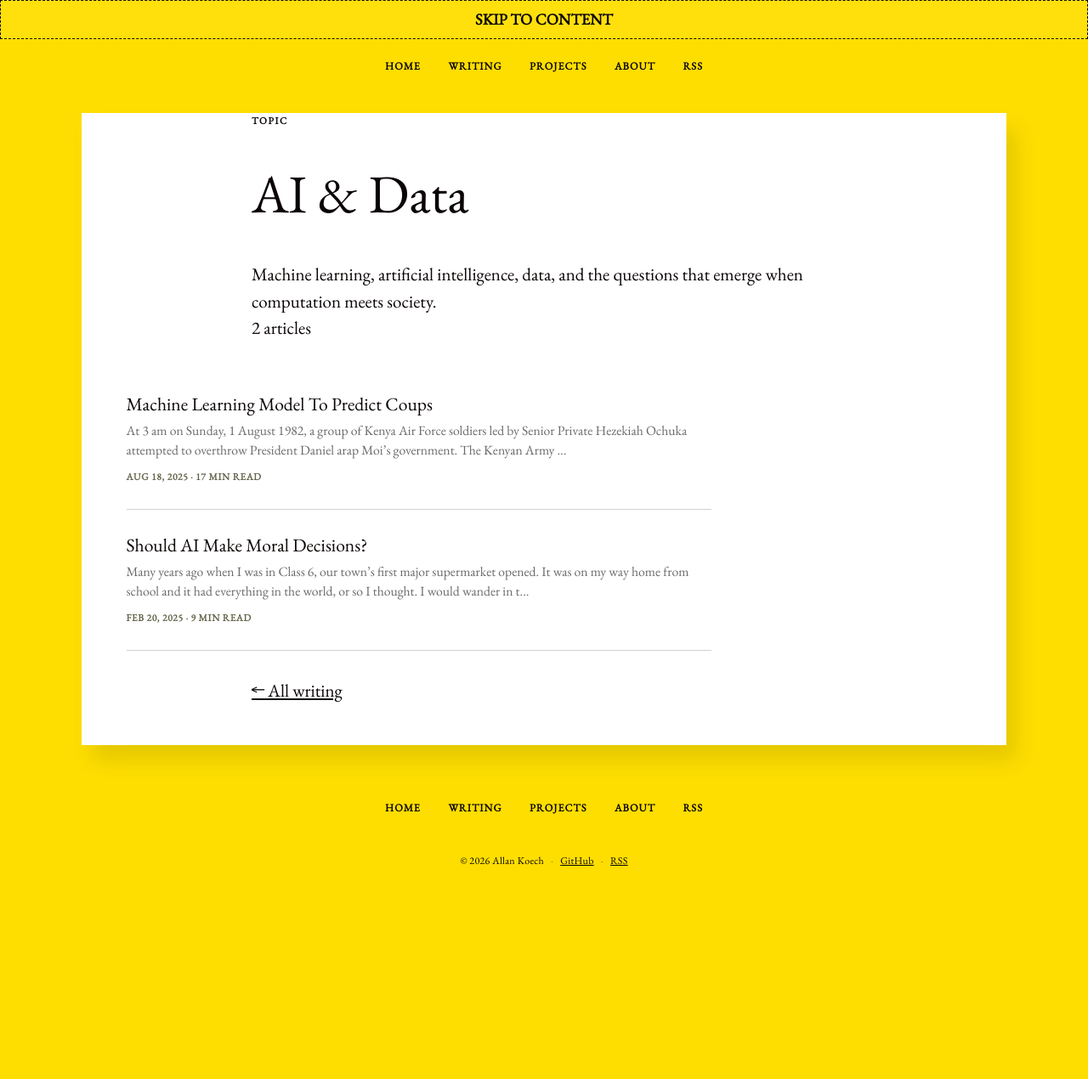
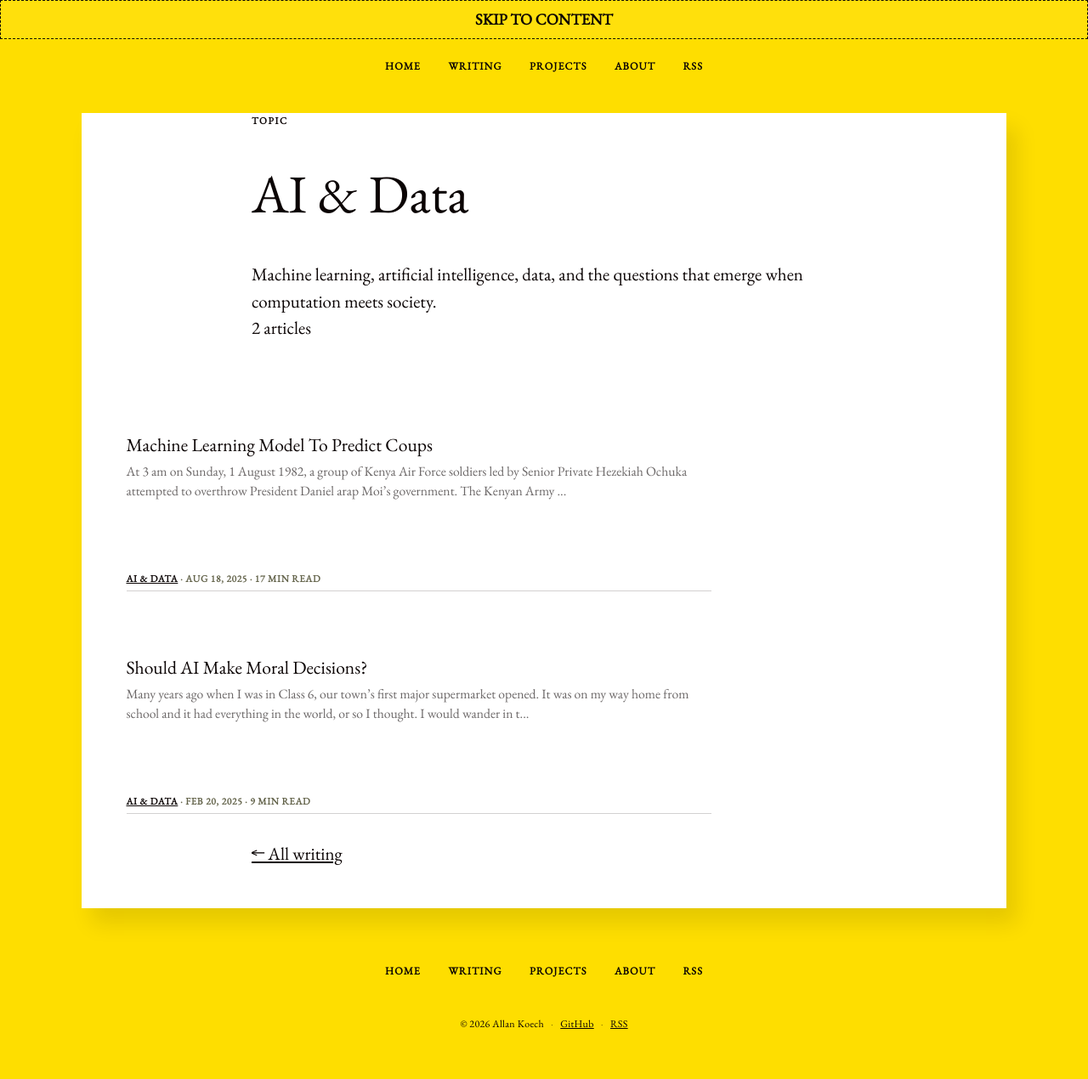
Before and after one commit to atonui/jekyll-blog, a Jekyll site: the page built from topics/ai-data.md, in a window 1280 px wide. Shown: the whole page at 85% size. Built offline with Jekyll 4.4.1, drawn with Linux system fonts in a browser that asks for light colours; before the commit the page ends 1078 px from its top, so only the background shows below that.

Commit message:
Show topic metadata in post lists

```diff
--- a/_includes/post-list-item.html
+++ b/_includes/post-list-item.html
@@ -18,6 +18,10 @@
       </p>
 
       <p class="post-link__meta">
+        {% if post.topic_slug %}
+          <a class="post-topic" href="{{ '/topics/' | append: post.topic_slug | append: '/' | relative_url }}">{{ post.topic }}</a>
+          <span aria-hidden="true">·</span>
+        {% endif %}
         <time datetime="{{ post.date | date_to_xmlschema }}">{{ post.date | date: "%b %-d, %Y" }}</time>
         <span aria-hidden="true">·</span>
         <span>{{ minutes }} min read</span>
```
